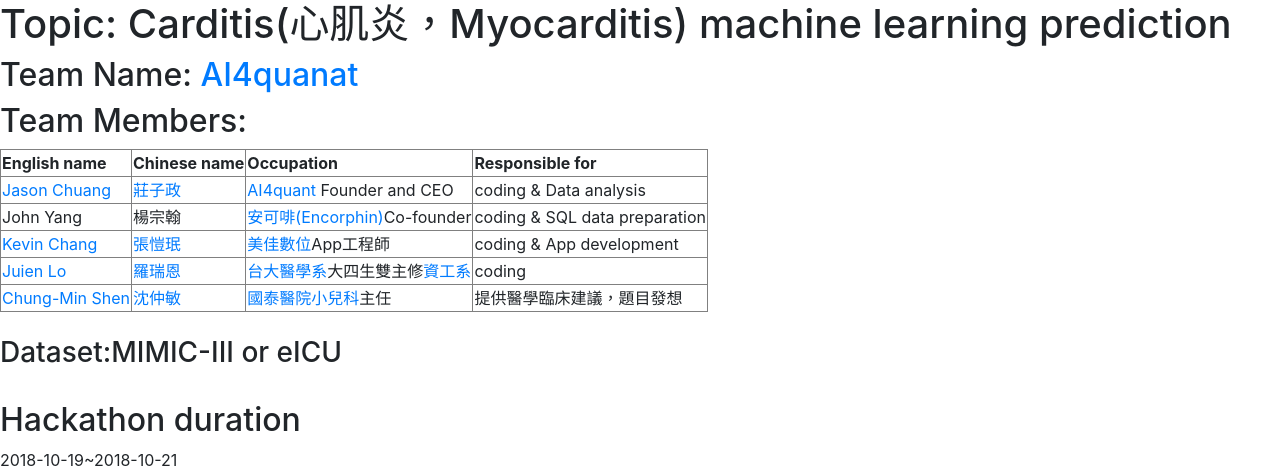
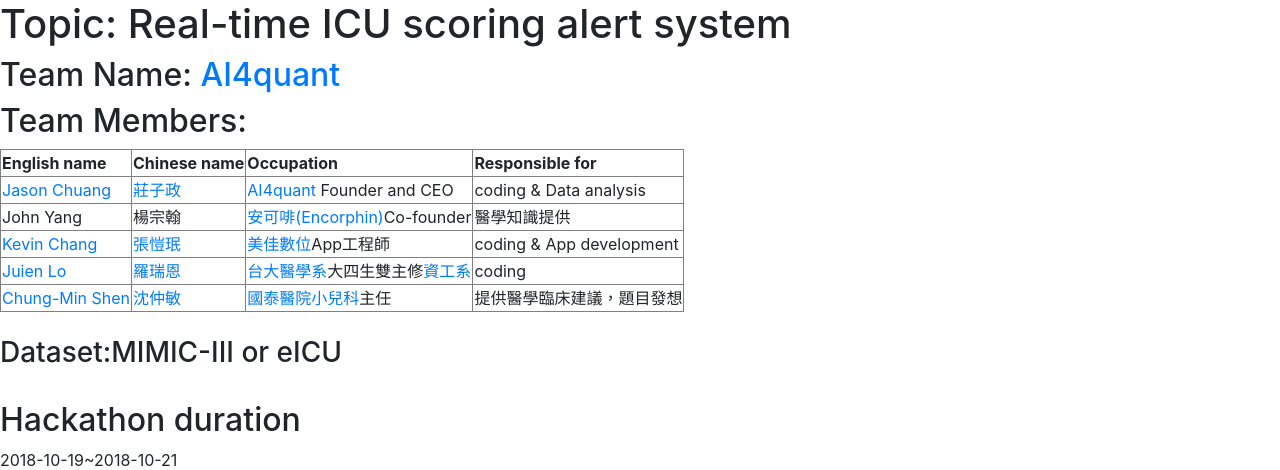
Before and after one commit to chuangtc/tmu_hackathon2018, a PHP site: page / in a window 1280 px wide. Shown: the part 40-510 px from the top of the page. Run offline with PHP 8.4, Linux system fonts and the light colour scheme.

Commit message:
fix topic

```diff
--- a/index.php
+++ b/index.php
@@ -26,9 +26,9 @@
       include_once("navbar.php");
     ?>
 
-    <h1>Topic: Carditis(心肌炎，Myocarditis) machine learning prediction</a></h1>
+    <h1>Topic: Real-time ICU scoring alert system</a></h1>
 
-    <h2>Team Name: <a href="https://ai4quant.com" target="_blank">AI4quanat</a></h2>
+    <h2>Team Name: <a href="https://ai4quant.com" target="_blank">AI4quant</a></h2>
 
     <h2>Team Members: </h2>
     <table border=1>
@@ -49,7 +49,7 @@
         <td>John Yang </td>
         <td>楊宗翰 </td>
         <td><a href="http://www.encorphin.com/">安可啡(Encorphin)</a>Co-founder</td>
-        <td>coding & SQL data preparation</td>
+        <td>醫學知識提供</td>
       </tr>
       <tr>
         <td><a href="https://www.cakeresume.com/chile109" target="_blank">Kevin Chang </a></td>
--- a/navbar.php
+++ b/navbar.php
@@ -38,6 +38,12 @@
           ICU-web
         </a>
         <div class="dropdown-menu">
+          <a class="dropdown-item" href="icuweb.php?ts=0800">Timestamp:0800</a>
+          <a class="dropdown-item" href="icuweb.php?ts=0810">Timestamp:0810</a>
+          <a class="dropdown-item" href="icuweb.php?ts=0820">Timestamp:0820</a>
+          <a class="dropdown-item" href="icuweb.php?ts=0830">Timestamp:0830</a>
+          <a class="dropdown-item" href="icuweb.php?ts=0840">Timestamp:0840</a>
+          <a class="dropdown-item" href="icuweb.php?ts=0850">Timestamp:0850</a>
           <a class="dropdown-item" href="icuweb.php?ts=0900">Timestamp:0900</a>
           <a class="dropdown-item" href="icuweb.php?ts=0910">Timestamp:0910</a>
           <a class="dropdown-item" href="icuweb.php?ts=0920">Timestamp:0920</a>
@@ -49,6 +55,9 @@
 
         </div>
       </li>
+
+
+
       <!--li class="nav-item">
         <a class="nav-link disabled" href="#">Pricing</a>
       </li-->
```
